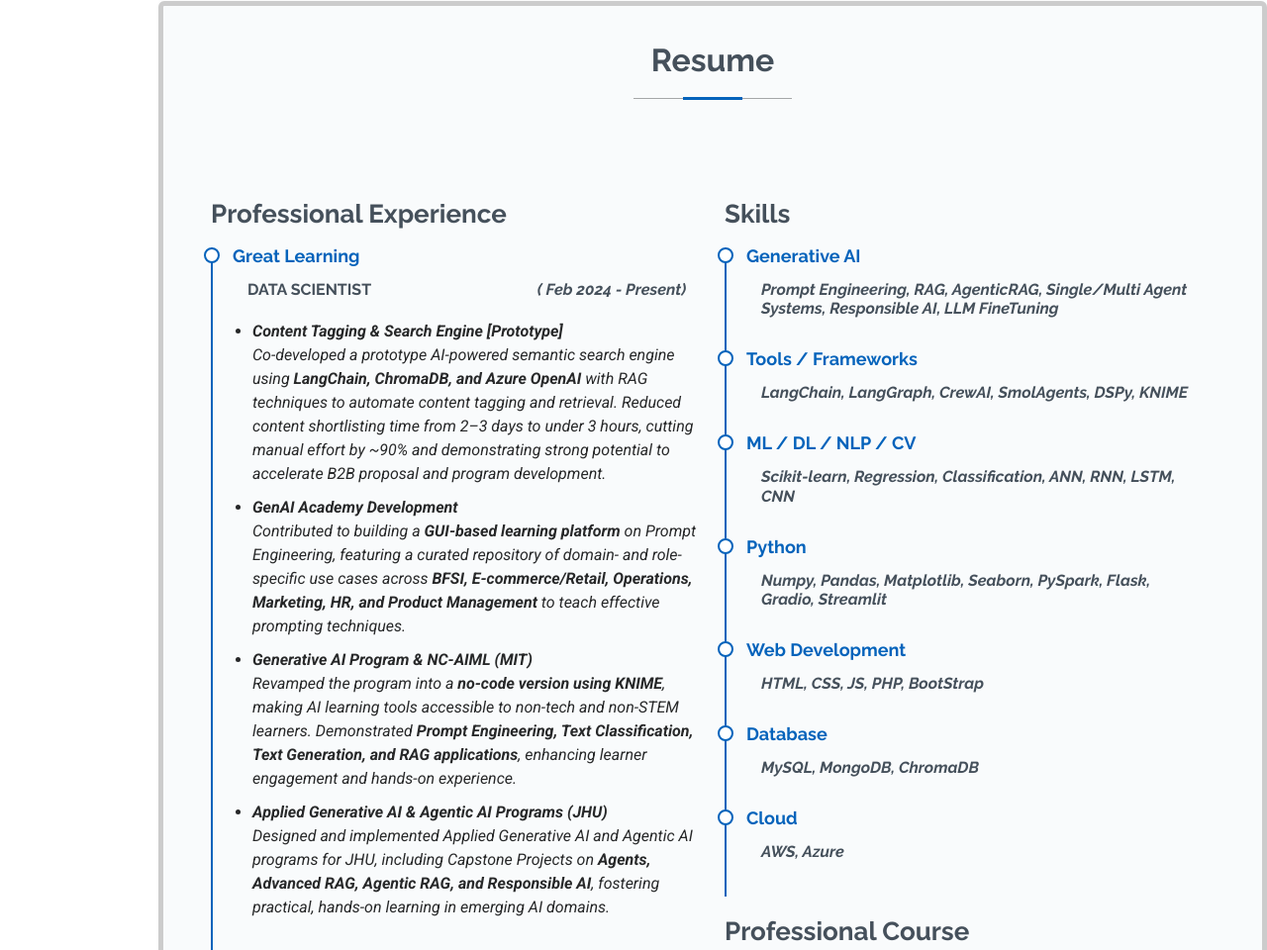
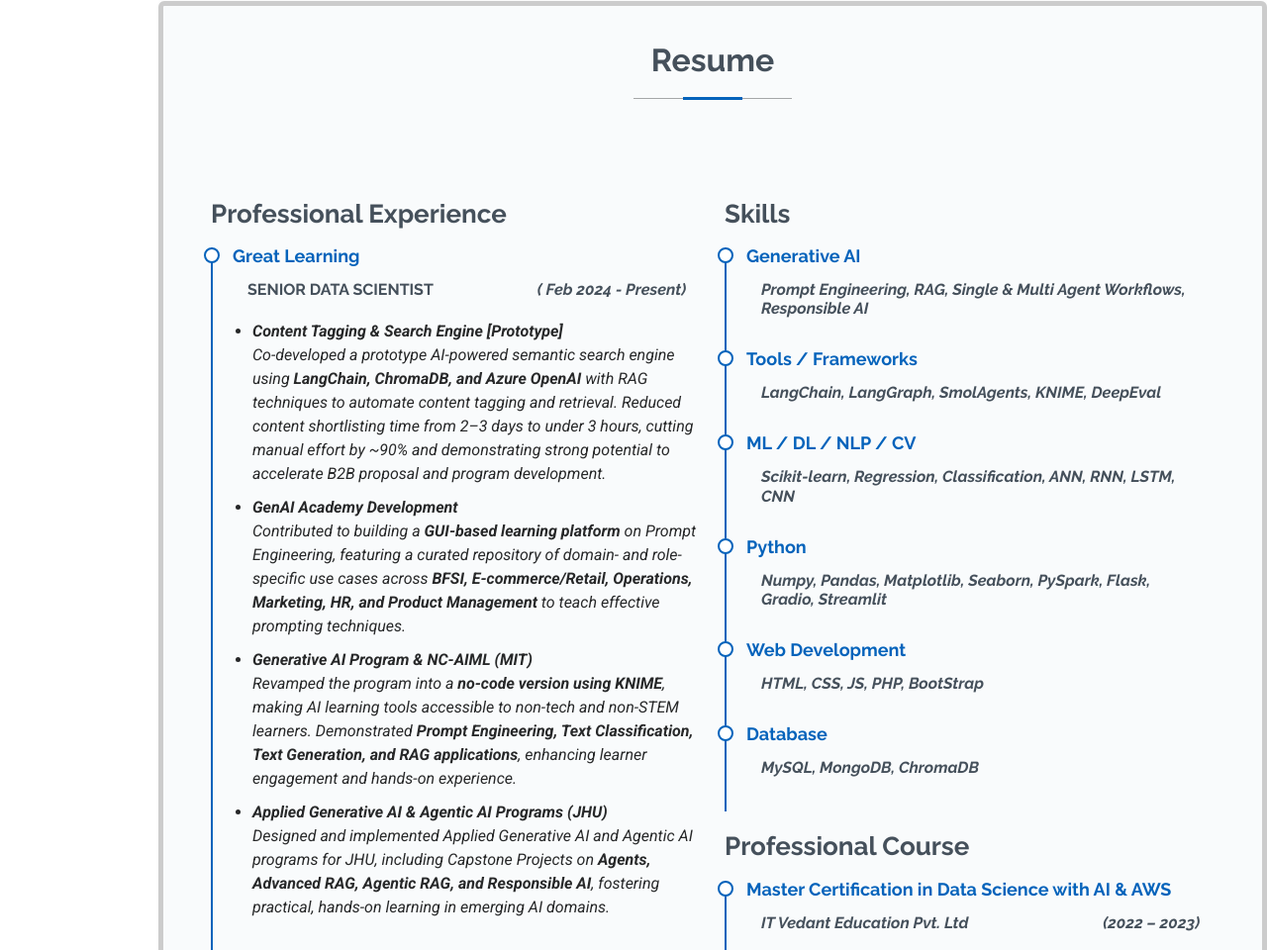
Before and after one commit to omkarbs23/omkarbs23.github.io, a plain HTML site: page index.html in a window 1280 px wide. Shown: the part 1610-2570 px from the top of the page at 99% size. Drawn offline with Linux system fonts and the light colour scheme.

Commit message:
Update job title and skills in index.html

```diff
--- a/index.html
+++ b/index.html
@@ -59,7 +59,7 @@
         <div class="row justify-content-center">
           <div class="col-lg-9">
             <h2>Omkar Shinde</h2>
-            <p>I'm <span class="typed" data-typed-items="working at Great Learning, building GenAI Products, a Data Scientist"></span><span class="typed-cursor typed-cursor--blink" aria-hidden="true"></span></p>
+            <p>I'm <span class="typed" data-typed-items="working at Great Learning, building GenAI Products, a Senior Data Scientist"></span><span class="typed-cursor typed-cursor--blink" aria-hidden="true"></span></p>
             <div class="social-links">
               <a href="https://www.linkedin.com/in/omkarbs23/" target="_blank"><i class="bi bi-linkedin"></i></a>
               <a href="https://github.com/omkarbs23" target="_blank"><i class="bi bi-github"></i></a>
@@ -123,7 +123,7 @@
 
               <div class="resume-item">
                 <h4>Great Learning</h4>
-                <h5>DATA SCIENTIST
+                <h5>SENIOR DATA SCIENTIST
                   <span style="float: right;"><em>( Feb 2024 - Present)</em></span>
                 </h5>
                 <p>
@@ -177,7 +177,7 @@
 
               <div class="resume-item">
                 <h4>The SIA College of Higher Education (SIA Techlink)</h4>
-                <h5>SOFTWARE DEVELOPMENT <span style="float: right;"><em>(Feb 2019 - Feb 2023)</em></span></h5>
+                <h5>SOFTWARE DEVELOPMENT (Apprenticeship) <span style="float: right;"><em>(Feb 2019 - Feb 2023)</em></span></h5>
                 <p>
                   <em>
                     <ul>
@@ -195,12 +195,12 @@
 
               <div class="resume-item">
                 <h4>Generative AI</h4>
-                <h5><em>Prompt Engineering, RAG, AgenticRAG, Single/Multi Agent Systems, Responsible AI, LLM FineTuning</em></h5>
+                <h5><em>Prompt Engineering, RAG, Single & Multi Agent Workflows, Responsible AI</em></h5>
               </div><!-- End Resume Item -->
 
               <div class="resume-item">
                 <h4>Tools / Frameworks</h4>
-                <h5><em>LangChain, LangGraph, CrewAI, SmolAgents, DSPy, KNIME</em></h5>
+                <h5><em>LangChain, LangGraph, SmolAgents, KNIME, DeepEval</em></h5>
               </div><!-- End Resume Item -->
 
               <div class="resume-item">
@@ -221,11 +221,6 @@
               <div class="resume-item">
                 <h4>Database</h4>
                 <h5><em>MySQL, MongoDB, ChromaDB</em></h5>
-              </div><!-- End Resume Item -->
-
-              <div class="resume-item">
-                <h4>Cloud</h4>
-                <h5><em>AWS, Azure</em></h5>
               </div><!-- End Resume Item -->
 
               <h3 class="resume-title">Professional Course</h3>
```
